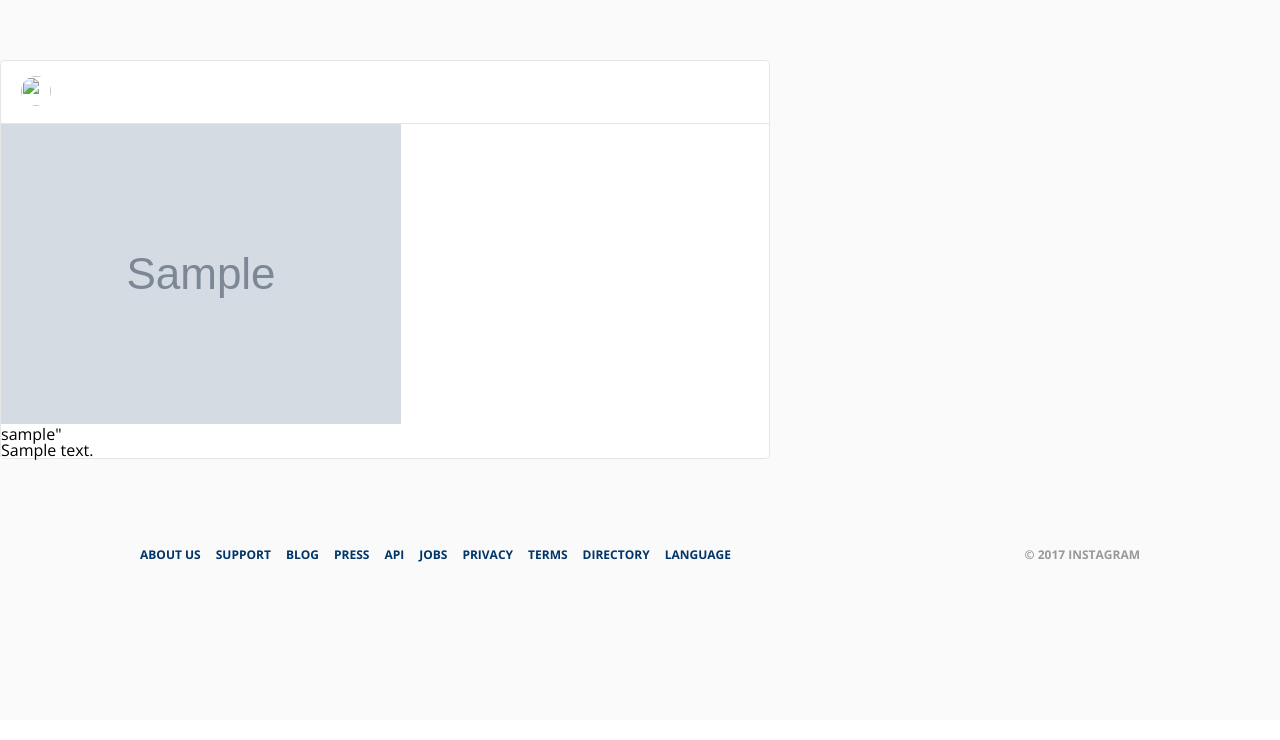
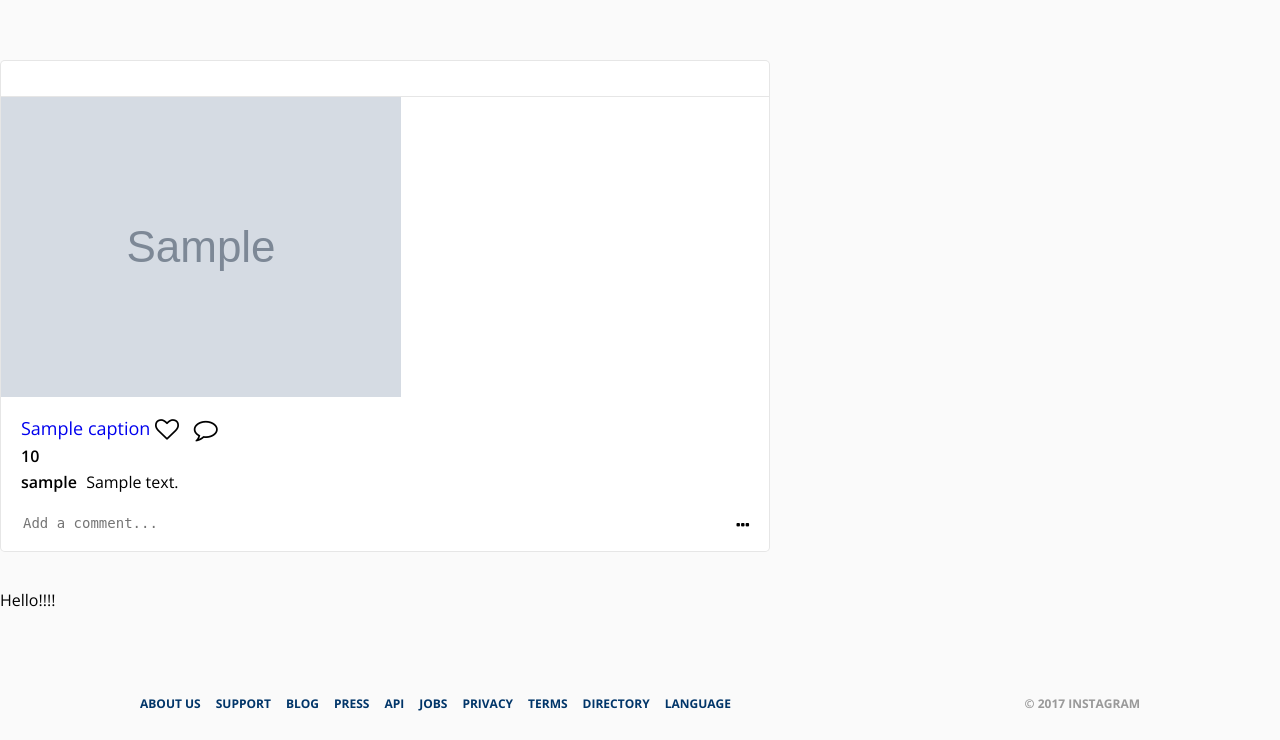
Before and after one commit to shreyaa-s-zz/mvc-instaclone, a PHP site: template app/views/templates/home.twig in a window 1280 px wide. Shown: the part 80-820 px from the top of the page. Before the commit the page ends 642 px from the top, so only its background shows below. Run offline with PHP 8.4, Linux system fonts and the light colour scheme; the template is opened without the code that fills it: most values are stand-ins (such as "Sample title", 1, 10 or a date in 2020); grey boxes marked "Sample" are stand-in pictures; some libraries are stand-ins or nearby versions.

Commit message:
added like feature

```diff
--- a/app/controllers/signup.php
+++ b/app/controllers/signup.php
@@ -21,6 +21,7 @@ class Signup
       // Checking the credentials
       if(\Model\Check::usernameCheck($username)) {
         if(\Model\Check::emailCheck($email)) {
+          \Model\User::create_user($name,$username,$email,$passwordHash);
           echo \View\Loader::make()->render("templates/home.twig", array(
             "posts" => \Model\Post::get_all(),
             "error" => false
--- a/app/views/templates/home.twig
+++ b/app/views/templates/home.twig
@@ -9,28 +9,39 @@
         <section class="photo">
             <header class="photo-header">
                 <div class="photo-header-column">
-                    <img class="photo-avatar" src="{{user.profilePicture}}" />
-                </div>
-                <div class="photo-header-column">
                     <span class="photo-username">{{user.username}}</span>
                 </div>
             </header>
             <div class="photo-file-container">
                 <img class="photo-file" src="{{post.image}}" />
             </div>
-
-            {% for comment in comments %}
-              <header class="comment-header">
-                <div class="comment-header-column">
-                    <span class="comment-username">{{comment.username}}"</span>
-                </div>
-                <div class="comment-header-column">
-                    <span class="comment-commentNote">{{comment.commentNote}}</span>
-                </div>
-              </header>
-            {% endfor %}
-
+            <div class="photo-info">
+                    <div class="photo-icons">
+                        <span class="photo-icon" id="like" value={{post.id}}>
+                        <a href="/post/{{ post.id }}">{{ post.caption }}</a>
+                            <i class="fa fa-heart-o heart fa-lg"></i>
+                        </span>
+                        <span class="photo-icon">
+                            <i class="fa fa-comment-o fa-lg"></i>
+                        </span>
+                    </div>
+                    <span class="photo-likes">{{post.likes}}</span>
+                    <ul class="photo-comments">
+                        {% for comment in comments %}
+                            <li class="photo-comment">
+                                <span class="photo-comment-author">{{comment.username}}</span>
+                                <span class="photo-comment-note">{{comment.commentNote}}</span>
+                            </li>
+                        {% endfor %}
+                    </ul>
+                    <div class="photo-add-comment-container">
+                        <textarea placeholder="Add a comment..." class="photo-add-comment"></textarea>
+                        <i class="fa fa-ellipsis-h"></i>
+                    </div>
+            </div>
         </section>
     {% endfor %}
 
+<h1> Hello!!!! </h1>
+
 {% endblock %}
```
Also changed, not shown: app/models/post.php (+8 -1 lines), app/models/user.php (+14 -2 lines), app/views/templates/javascript/like.js (added, +19 -0 lines).
